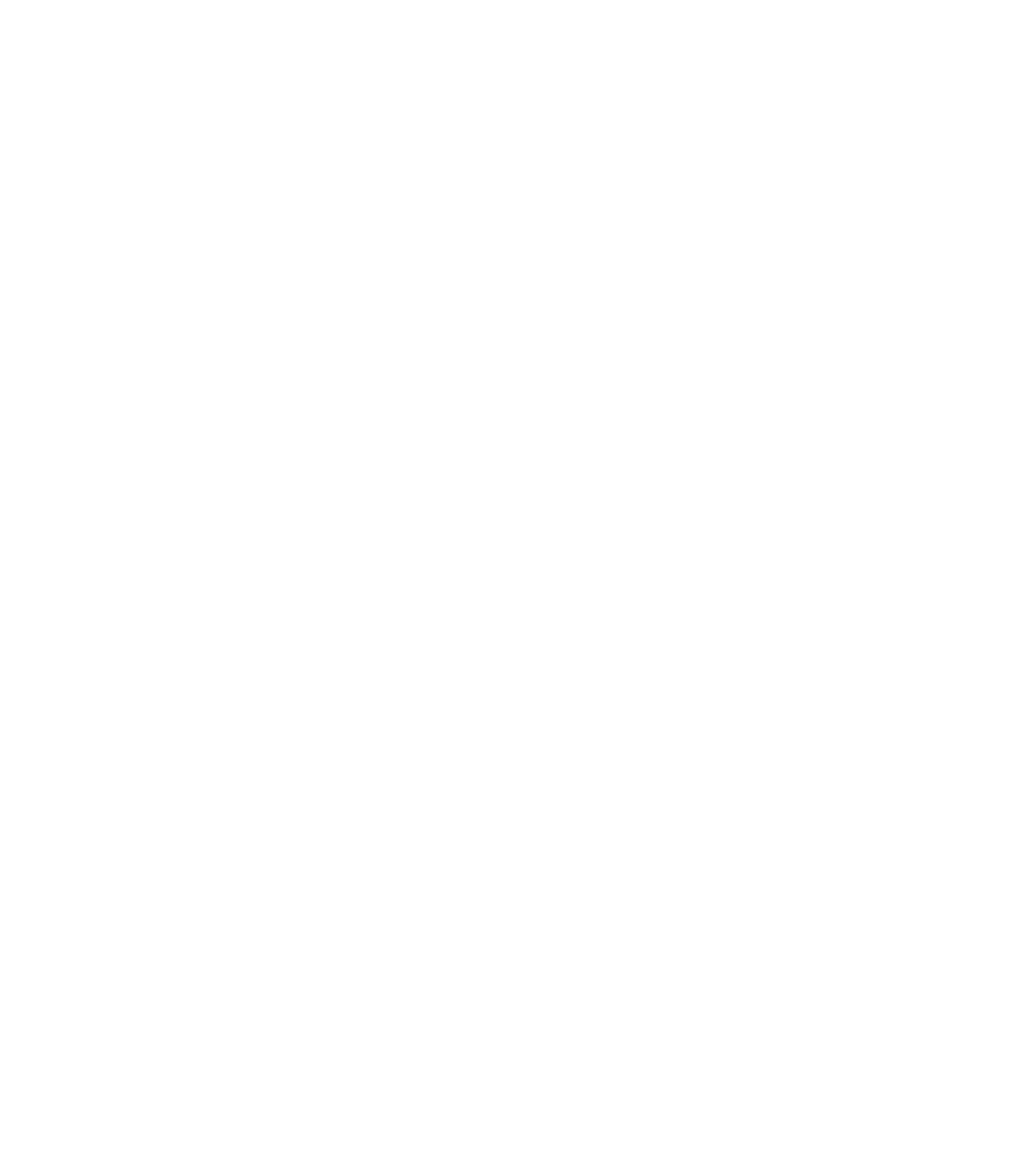
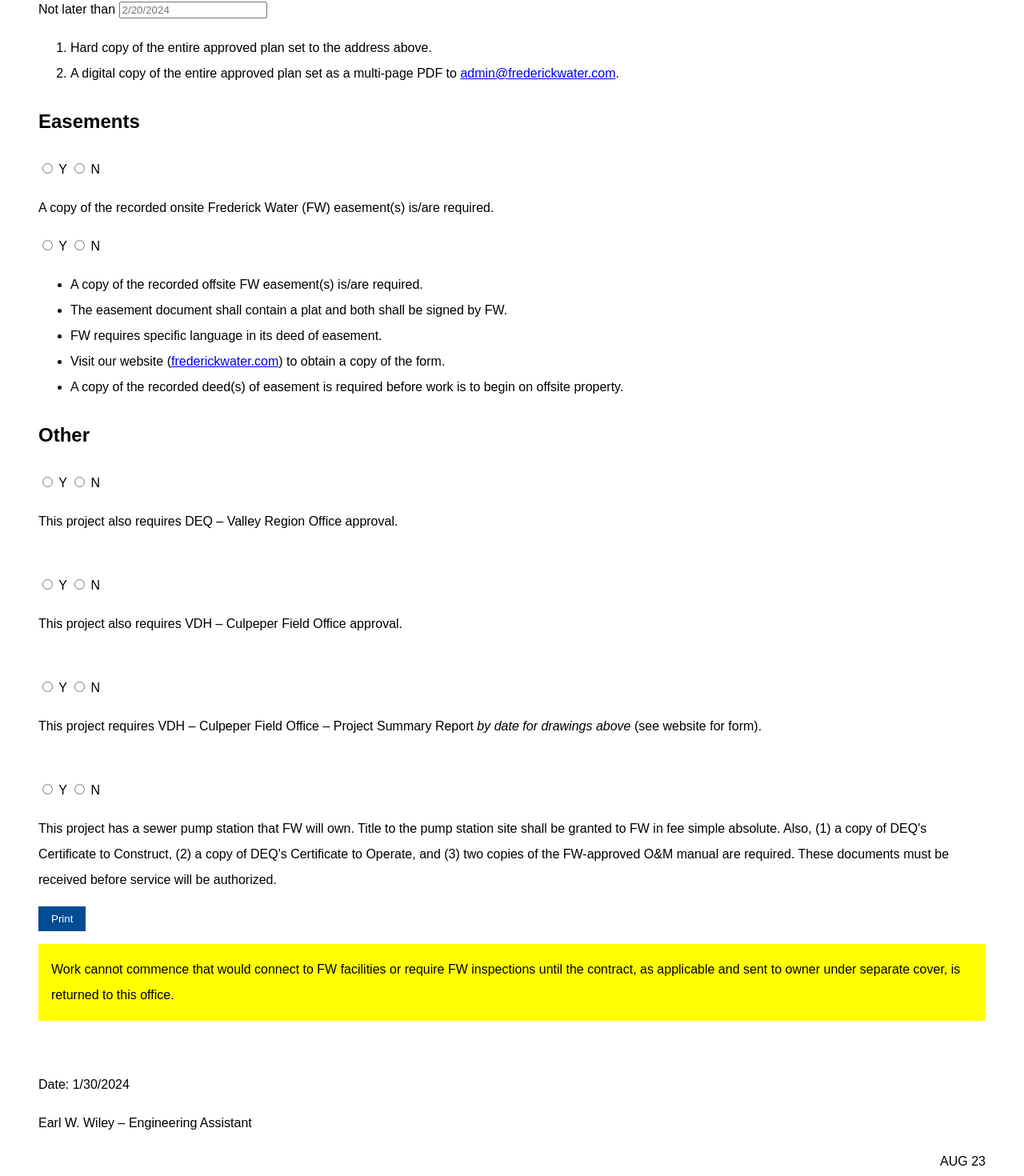
Before and after one commit to cmjgrubb/planreview, a SvelteKit app: page / in a window 1280 px wide. Shown: the part 692-2162 px from the top of the page at 80% size. Before the commit the page ends 800 px from the top, so only its background shows below. Built offline with nearby package versions, Linux system fonts and the light colour scheme.

Commit message:
Completed functionality; to review formatting with Earl

```diff
--- a/package.json
+++ b/package.json
@@ -21,7 +21,7 @@
     "eslint": "^8.56.0",
     "eslint-config-prettier": "^9.1.0",
     "eslint-plugin-svelte": "^2.35.1",
-		"prettier": "^3.1.1",
+    "prettier": "^3.2.4",
     "prettier-plugin-svelte": "^3.1.2",
     "svelte": "^4.2.7",
     "svelte-check": "^3.6.0",
--- a/src/routes/+page.svelte
+++ b/src/routes/+page.svelte
@@ -1,37 +1,70 @@
-<script>
-    let approval_status = "";
-    let date = new Date();
-    date.setDate(date.getDate() + 21);
-    let formatted_date = date.toLocaleDateString();
+<script lang="ts">
+  let project: string = "";
+  let applicant: string = "";
+  let attention: string = "";
+  let review_number: string = "";
+    let approval_status: string = "";
+    let today = new Date();
+    let deadline = new Date();
+    deadline.setDate(today.getDate() + 21);
+    let formatted_today = today.toLocaleDateString();
+    let formatted_deadline = deadline.toLocaleDateString();
+    let onsite_easement: Boolean | null;
+    let offsite_easement: Boolean | null;
+    let deq_approval: Boolean | null;
+    let vdh_approval: Boolean | null;
+    let vdh_report: Boolean | null;
+    let pump_station: Boolean | null;
+
+    function handle_submit(event: Event) {
+      window.print();
+
+      project = "";
+     applicant = "";
+     attention = "";
+     review_number = "";
+     approval_status = "";
+    today = new Date();
+    deadline = new Date();
+    deadline.setDate(deadline.getDate() + 21);
+    formatted_today = today.toLocaleDateString();
+    formatted_deadline = deadline.toLocaleDateString();
+    onsite_easement = null;
+    offsite_easement = null;
+    deq_approval = null;
+    vdh_approval = null;
+    vdh_report = null;
+    pump_station = null;
+    }
   </script>
 
-<div style="display: flex; justify-content: space-between;">
-    <div style="flex: 1; margin-right: 10px;">
+<div class="contact_info">
+    <div class="left_flexbox">
       <p>PO Box 1877, Winchester, VA 22604-8377</p>
       <p>315 Tasker Road, Stephens City, VA 22655</p>
     </div>
-    <div style="flex: 1; margin-left: 10px;">
+    <div class="right_flexbox">
       <p>540.868.1061 voice</p>
       <p>540.868.1429 fax</p>
     </div>
   </div>
 
-  <form>
+  <form on:submit|preventDefault={handle_submit}>
     <div>
     <label for="project">Project</label>
-    <input type="text" id="project" name="project" placeholder="Project Name" required />
+    <input type="text" id="project" name="project" bind:value={project} placeholder="Project Name" required />
 
     <label for="Applicant">Applicant</label>
-    <input type="text" id="Applicant" name="Applicant" placeholder="Applicant Name" required />
+    <input type="text" id="Applicant" name="Applicant" bind:value={applicant} placeholder="Applicant Name" required />
 </div>
 
     <label for="Attention">Attention</label>
-    <input type="text" id="Attention" name="Attention" placeholder="Attention" />
+    <input type="text" id="Attention" name="Attention" bind:value={attention} placeholder="Attention" />
 
     <h2>Review Status</h2>
 
     <label for="Review_Number">Review Number</label>
-    <input type="text" id="Review_Number" name="Review_Number" required />
+    <input type="text" id="Review_Number" name="Review_Number" bind:value={review_number} required />
 
     <div>
     <label>
@@ -52,13 +85,143 @@
 
     <h2>Drawings</h2>
     <label for="Deadline">Not later than</label>
-    <input type="text" id="Deadline" name="Deadline" placeholder={formatted_date} />
+    <input type="text" id="Deadline" name="Deadline" placeholder={formatted_deadline} />
+
+    <ol>
+      <li>Hard copy of the entire approved plan set to the address above.</li>
+      <li>A digital copy of the entire approved plan set as a multi-page PDF to <a href="mailto:admin@frederickwater.com">admin@frederickwater.com</a>.</li>
+    </ol>
+
+    <h2>Easements</h2>
+    <div>
+      <label>
+      <input type="radio" bind:group={onsite_easement} value=true>
+    Y
+    </label>
+    <label>
+      <input type="radio" bind:group={onsite_easement} value=false>
+      N
+    </label>
+    <p>A copy of the recorded onsite Frederick Water (FW) easement(s) is/are required.</p>
+    </div>
+
+    <div>
+      <label>
+        <input type="radio" bind:group={offsite_easement} value=true>
+        Y
+      </label>
+      <label>
+        <input type="radio" bind:group={offsite_easement} value=false>
+        N
+      </label>
+      <ul>
+        <li>A copy of the recorded offsite FW easement(s) is/are required.</li>
+        <li>The easement document shall contain a plat and both shall be signed by FW.</li>
+        <li>FW requires specific language in its deed of easement.</li>
+        <li>Visit our website (<a href="https://frederickwater.com">frederickwater.com</a>) to obtain a copy of the form.</li>
+        <li>A copy of the recorded deed(s) of easement is required before work is to begin on offsite property.</li>
+      </ul>
+    </div>
+
+    <h2>Other</h2>
+    <div>
+      <label>
+      <input type="radio" bind:group={deq_approval} value=true>
+      Y
+    </label>
+    <label>
+      <input type="radio" bind:group={deq_approval} value=false>
+      N
+    </label>
+    <p>This project also requires DEQ &ndash; Valley Region Office approval.</p><br />
+    </div>
+    <div>
+    <label>
+      <input type="radio" bind:group={vdh_approval} value=true>
+      Y
+    </label>
+    <label>
+      <input type="radio" bind:group={vdh_approval} value=false>
+      N
+    </label>
+    <p>This project also requires VDH &ndash; Culpeper Field Office approval.</p><br />
+  </div>
+  <div>
+    <label>
+      <input type="radio" bind:group={vdh_report} value=true>
+      Y
+    </label>
+    <label>
+    <input type="radio" bind:group={vdh_report} value=false>
+      N
+    </label>
+    <p>This project requires VDH &ndash; Culpeper Field Office &ndash; Project Summary Report <i>by date for drawings above</i> (see website for form).</p><br />
+  </div>
+  <div>
+    <label>
+      <input type="radio" bind:group={pump_station} value=true>
+      Y
+    </label>
+    <label>
+      <input type="radio" bind:group={pump_station} value=false>
+      N
+    </label>
+    <p>This project has a sewer pump station that FW will own. Title to the pump station site shall be granted to FW in fee simple absolute. Also, (1) a copy of DEQ's Certificate to Construct, (2) a copy of DEQ's Certificate to Operate, and (3) two copies of the FW-approved O&M manual are required. These documents must be received before service will be authorized.</p>
+  </div>
+    <button type="submit">Print</button>
   </form>
 
+  <p class="warning">Work cannot commence that would connect to FW facilities or require FW inspections until the contract, as applicable and sent to owner under separate cover, is returned to this office.</p><br />
+
+  <p>Date: {formatted_today}</p>
+  <div>
+    <div class="left_flexbox">
+      <p>Earl W. Wiley &ndash; Engineering Assistant</p>
+    </div>
+    <div class="right_flexbox">
+      <p>AUG 23</p>
+    </div>
+  </div>
   <style>
     :global(body) {
       font-family: Arial, sans-serif;
       margin: 2rem;
       padding: 1rem;
+      line-height: 2;
     }
+
+    button {
+      background-color: #014b92;
+      color: #fff;
+      padding: 0.5rem 1rem;
+      border: none;
+    }
+
+    .contact_info {
+      margin-bottom: 1rem;
+      font-size: 0.8rem;
+      line-height: 0.8;
+      display: flex;
+      justify-content: space-between;
+    }
+
+    .left_flexbox {
+      flex: 1;
+    }
+
+    .right_flexbox {
+      flex: 1;
+      text-align: right;
+    }
+
+    .warning {
+      background-color: yellow;
+      padding: 1rem;
+    }
+
+    @media print {
+  button {
+    display: none;
+  }
+}
   </style>
--- a/vite.config.ts
+++ b/vite.config.ts
@@ -2,5 +2,10 @@ import { sveltekit } from '@sveltejs/kit/vite';
 import { defineConfig } from 'vite';
 
 export default defineConfig({
-	plugins: [sveltekit()]
+	plugins: [sveltekit()],
+	server: {
+		watch: {
+			usePolling: true
+		}
+	}
 });
```
Also changed, not shown: 2 other files (tests, documents, lock files or other folders). Lines whose indentation alone changed are shown as unchanged.
